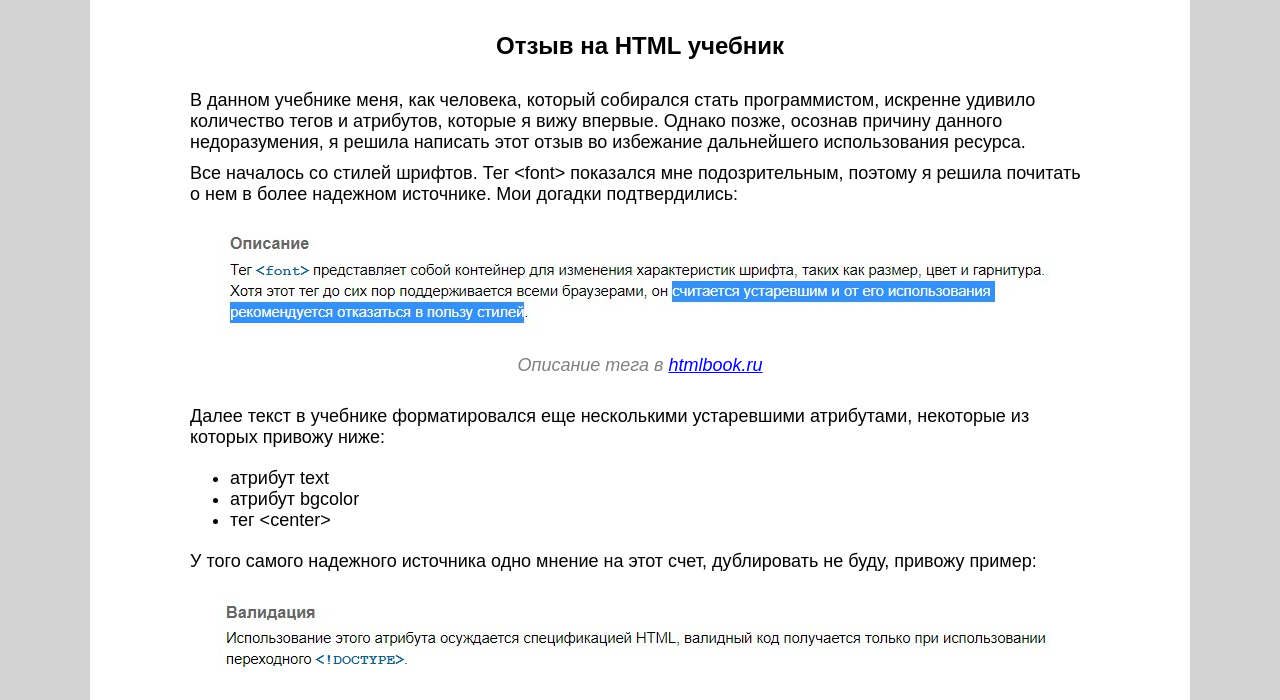
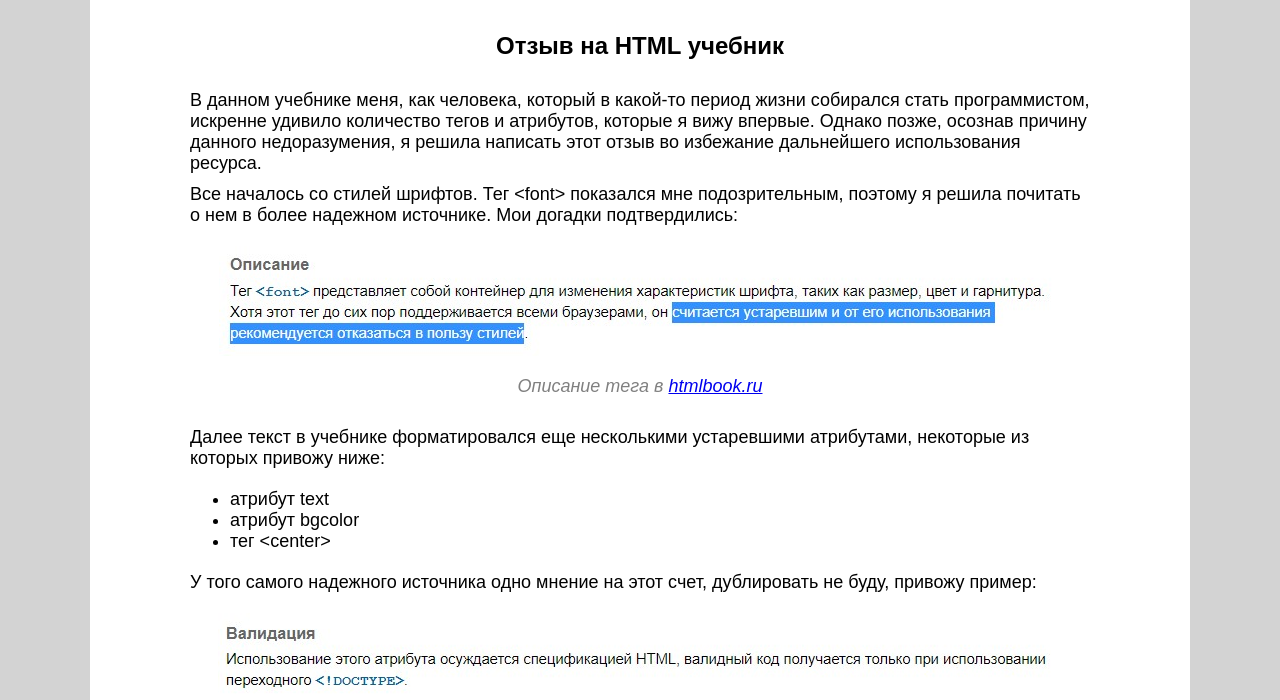
Before and after one commit to valeriaevs/html-task, a plain HTML site: page index.html in a window 1280 px wide. Shown: the part 95-795 px from the top of the page. Drawn offline with Linux system fonts and the light colour scheme.

Commit message:
Add files via upload

```diff
--- a/index.html
+++ b/index.html
@@ -56,7 +56,7 @@
     <h1>Практическое задание по HTML</h1>
     <article>
       <h2>Отзыв на HTML учебник</h2>
-      <p>В данном учебнике меня, как человека, который собирался стать программистом, искренне удивило количество тегов и атрибутов, которые я вижу
+      <p>В данном учебнике меня, как человека, который в какой-то период жизни собирался стать программистом, искренне удивило количество тегов и атрибутов, которые я вижу
       впервые. Однако позже, осознав причину данного недоразумения, я решила написать этот отзыв во избежание дальнейшего
       использования ресурса.</p>
       <p>Все началось со стилей шрифтов. Тег &lt;font&gt; показался мне подозрительным, поэтому я решила почитать о нем в более
```
